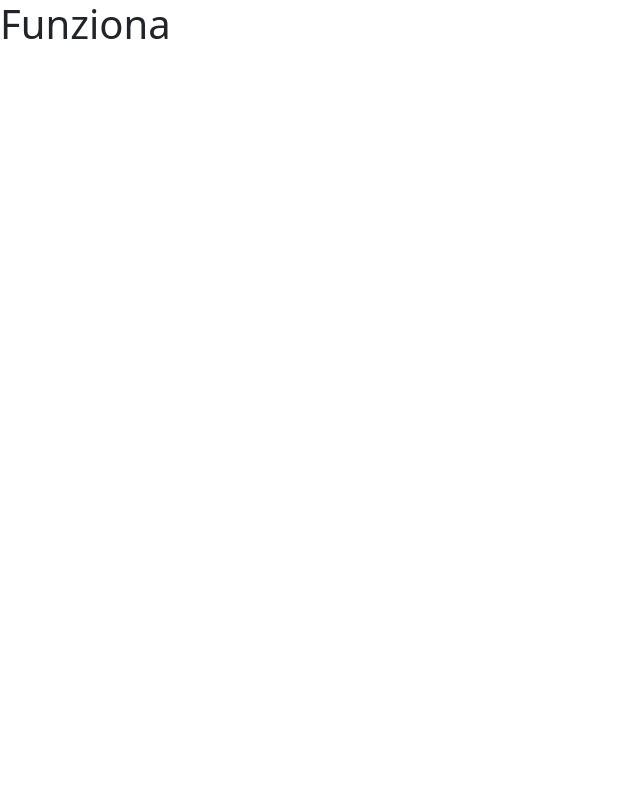
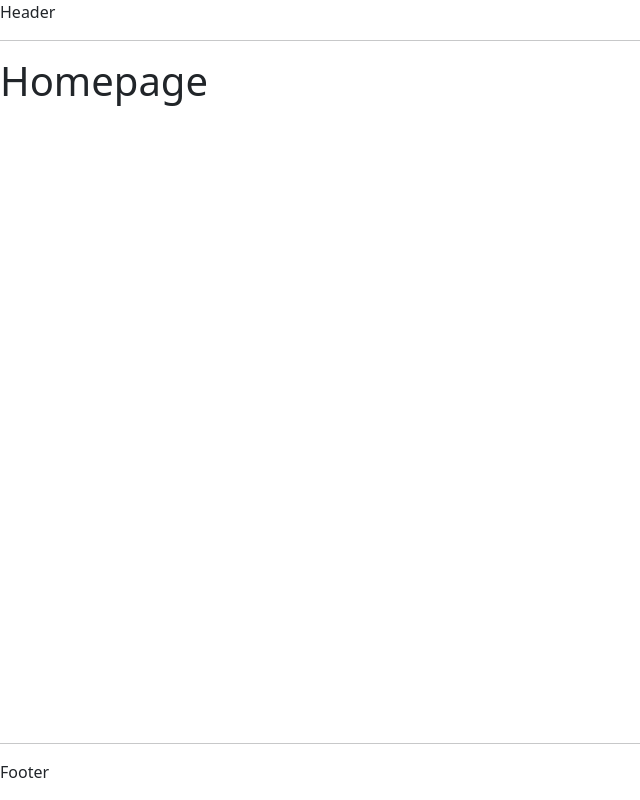
Before and after one commit to Michecosa/laravel-portfolio-bonus, a React (Vite) app: page / in a window 1280 px wide. Shown: the whole page, without its empty margins (0-640 px from the left). Built offline with nearby package versions, Linux system fonts and the light colour scheme.

Commit message:
Add main application structure with routing and layout components

```diff
--- a/src/App.jsx
+++ b/src/App.jsx
@@ -1,7 +1,15 @@
+import { BrowserRouter, Routes, Route } from "react-router-dom";
+import DefaultLayout from "./layout/DefaultLayout";
+import Homepage from "./pages/Homepage";
+
 export default function App() {
   return (
-  <>
-    <h1>Funziona</h1>
-  </>
+  <BrowserRouter>
+    <Routes>
+      <Route element={<DefaultLayout />}>
+        <Route path="/" element={<Homepage />}></Route>
+      </Route>
+    </Routes>
+  </BrowserRouter>
   );
 }
--- /dev/null
+++ b/src/components/Footer.jsx
@@ -0,0 +1,8 @@
+export default function Footer() {
+  return (
+    <footer>
+      <hr />
+      <p>Footer</p>
+    </footer>
+  );
+}
--- /dev/null
+++ b/src/components/Header.jsx
@@ -0,0 +1,8 @@
+export default function Header() {
+  return (
+    <header>
+      <p>Header</p>
+      <hr />
+    </header>
+  );
+}
--- /dev/null
+++ b/src/layout/DefaultLayout.jsx
@@ -0,0 +1,18 @@
+import Header from "../components/Header"
+import Footer from "../components/Footer"
+import { Outlet } from "react-router-dom"
+Outlet
+
+export default function DefaultLayout() {
+  return (
+    <div className="d-flex flex-column" style={{minHeight:"100vh"}}>
+      <Header/>
+
+      <main className="flex-grow-1">
+        <Outlet/>
+      </main>
+
+      <Footer/>
+    </div>
+  )
+}
--- /dev/null
+++ b/src/pages/Homepage.jsx
@@ -0,0 +1,7 @@
+export default function Homepage() {
+  return (
+    <>
+      <h1>Homepage</h1>
+    </>
+  );
+}
```
